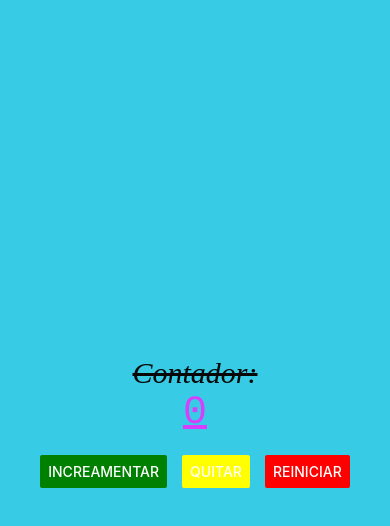
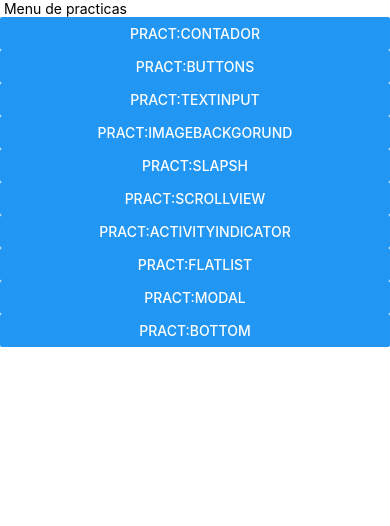
Before and after one commit to 124050316-ship-it/PAM215, a React Native app in the folder intro/: screen / in a window 390 px wide. Shown: the top 526 px of the page. Built offline with nearby package versions, Linux system fonts and the light colour scheme.

Commit message:
Parte de la practica 7

```diff
--- a/intro/App.js
+++ b/intro/App.js
@@ -1,12 +1,10 @@
 
+import MenuScreen from './screens/MenuScreen';
 
-import ContadorScreen from './screens/ContadorScreen';
-
-//2. Main: Zona de componentes
 export default function App() {
 
   return (
-    <ContadorScreen></ContadorScreen>
+    <MenuScreen/>
 
   );
 }
--- /dev/null
+++ b/intro/screens/BotonesScreen.js
@@ -0,0 +1,14 @@
+import { Text, StyleSheet, View } from 'react-native'
+
+export default function BotonesScreen() {
+
+    return (
+      <View>
+      <Text> proximamente </Text>
+      </View>
+    )
+
+}
+
+
+const styles = StyleSheet.create({})
--- /dev/null
+++ b/intro/screens/MenuScreen.js
@@ -0,0 +1,62 @@
+import { Text, StyleSheet, View, Button } from 'react-native'
+import React, { useState } from 'react'
+import ContadorScreen from './ContadorScreen';
+import BotonesScreen from './BotonesScreen';
+import TextInputScreen from './TextInputScreen';
+import ImageBackgroundScreen from './ImageBackgroundScreen';
+import SlapshScreen from './SlapshScreen';
+import ScrollViewScreen from './ScrollViewScreen';
+import ActivityIndicatorScreen from './ActivotyIndicatorScreen';
+import FlatListScreen from './FlatListScreen';
+import ModalScreen from './ModalScreen';
+import BottomScreen from './BottomScreen';
+
+
+
+export default function MenuScreen() {
+
+    const [screen,setScreen]=useState('menu');
+
+    switch(screen){
+        case 'contador':
+            return <ContadorScreen/>;
+        case 'botones':
+            return <BotonesScreen/>;
+        case 'TextInput':
+            return <TextInputScreen/>;
+        case 'Image':
+            return <ImageBackgroundScreen/>;
+        case 'Slapsh':
+            return <SlapshScreen/>;
+        case 'ScroollView':
+            return <ScrollViewScreen/>;
+        case 'ActivityIndicarorScreen':
+            return <ActivityIndicatorScreen/>;
+        case 'FlatListScreen':
+            return <FlatListScreen/>;
+        case 'ModalScreen':
+            return <ModalScfreen/>;
+        case 'BottomScreen':
+            return <BottomScreen/>;
+        case 'menu':
+            default:
+                return (
+                    <View>
+                    <Text> Menu de practicas </Text>
+                    <Button onPress={()=>setScreen('contador')} title='Pract:Contador'/>
+                    <Button onPress={()=>setScreen('botones')} title='Pract:Buttons'/>
+                    <Button onPress={()=>setScreen('TextInput')} title='Pract:TextInput'/>
+                    <Button onPress={()=>setScreen('image')} title='Pract:ImageBackgorund'/>
+                    <Button onPress={()=>setScreen('slapsh')} title='Pract:Slapsh'/>
+                    <Button onPress={()=>setScreen('scroll')} title='Pract:ScrollView'/>
+                    <Button onPress={()=>setScreen('activity')} title='Pract:ActivityIndicator'/>
+                    <Button onPress={()=>setScreen('Flat')} title='Pract:FlatList'/>
+                    <Button onPress={()=>setScreen('modal')} title='Pract:Modal'/>
+                    <Button onPress={()=>setScreen('bottom')} title='Pract:Bottom'/>
+                    </View>
+                )
+    }
+
+}
+
+const styles = StyleSheet.create({})
```
Also changed, not shown: intro/screens/ActivityIndicatorScreen.js (added), intro/screens/BottomScreen.js (added), intro/screens/FlatListScreen.js (added), intro/screens/ImageBackgroundScreen.js (added), intro/screens/ModalScreen.js (added), intro/screens/ScrollViewScreen.js (added), intro/screens/SlapshScreen.js (added), intro/screens/TextInputScreen.js (added).
